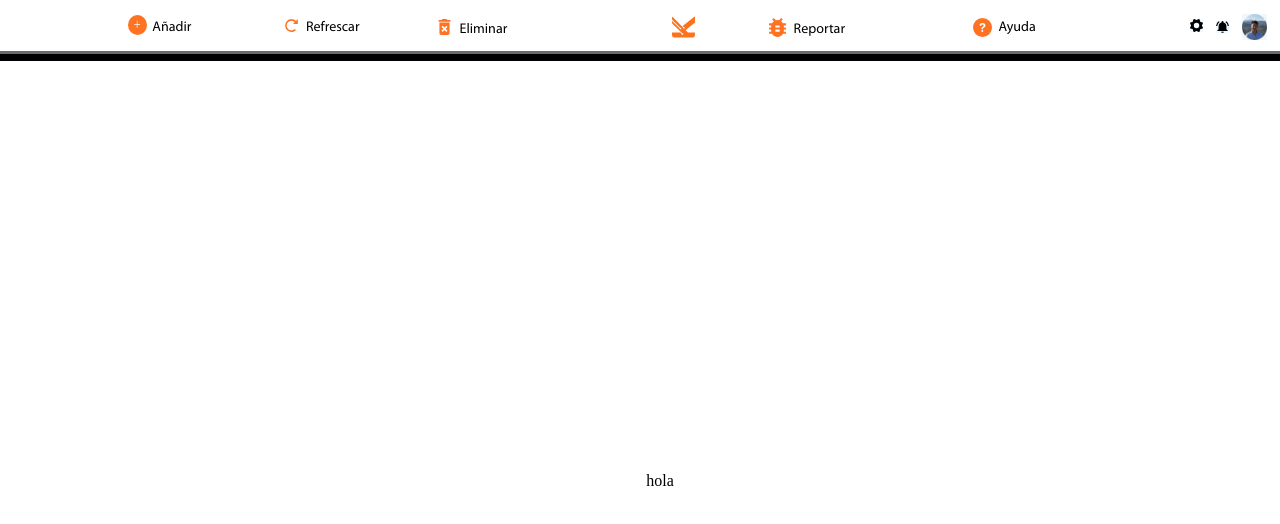
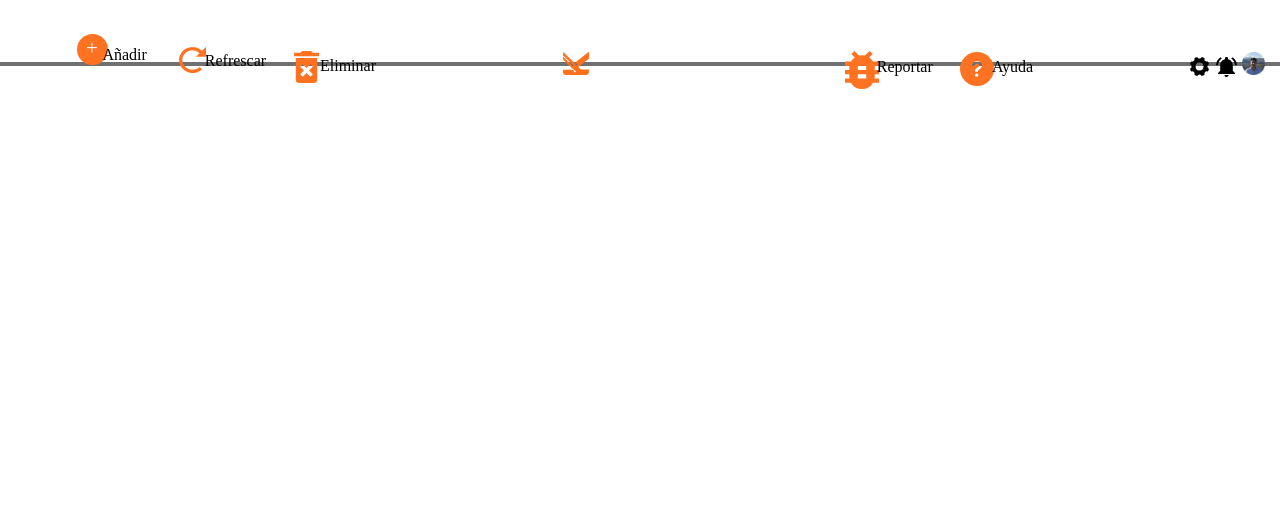
Before and after one commit to Sarasofia1214/Proyecto_HTML_S1_DiazSara-QuinonezSantiago, a plain HTML site: page index2.html in a window 1280 px wide. Drawn offline with Linux system fonts and the light colour scheme.

Commit message:
feat: :sparkles: Changing the measures

```diff
--- a/index2.html
+++ b/index2.html
@@ -7,44 +7,7 @@
     <link rel="stylesheet" href="./style/style2.css">
 </head>
 <body>
-    <div>
-    <div class="seccion_principal_header">
-        <div>
-            <img id="img_add" src="./images/img_add.svg"/>
-            <div id="add_text">Añadir</div>
-        </div>
-        <div>
-            <img id="img_arrow"src="./images/img_arrow.svg">
-            <div id="arrow_text">Refrescar</div>
-        </div>
-        <div>
-            <img id="img_trash"src="./images/img_trash.svg">
-            <div id="trash_text">Eliminar</div>
-        </div>
-        <img id="img_logo" src="./images/Logo.svg">
-        <div>
-            <div id="bug_text">Reportar</div>
-            <img id="img_bug" src="./images/img_bug.svg">
-        </div>
-        <div>
-            <div id="help_text">Ayuda</div>
-            <img id="img_help" src="./images/img_help.svg" alt="">
-        </div>
-        <img id="settings" src="./images/img_settings.svg" alt="">
-        <img id="bell" src="./images/img_bell.svg" alt="">
-        <img id="Pedro" src="./images/pp@2x.png" alt="">
-    </div>
-
-
-    <div class="seccion_principal_main">
-        <div>hola</div>
-
-    </div>
-    </div>
-
-
-
-
+    <img class="logo" src="./images/Logo.svg" alt="">
     <div class="seccion_login">
         <img src="./images/Logo2.svg" id="logo">
         <div id="text_logo">Bienvenido de nuevo</div>
@@ -52,6 +15,32 @@
         <div id="text2_logo">Pedro Felipe Gómez Bonilla</div>
         <div id="text3_logo">Usuario Administrador</div>
     </div>
-
-    <div><img class="logo" src="./images/Logo.svg" alt=""></div>
+<!---------------------------------------------------------------------------------------------->
+    <div class="container">
+        <div>
+            <img class="img_add" src="./images/img_add.svg"/>
+            <div class="add_text">Añadir</div>
+        </div>
+        <div>
+            <img class="img_arrow"src="./images/img_arrow.svg">
+            <div class="arrow_text">Refrescar</div>
+        </div>
+        <div>
+            <img class="img_trash"src="./images/img_trash.svg">
+            <div class="trash_text">Eliminar</div>
+        </div>
+        <img class="img_logo" src="./images/Logo.svg">
+        <div>
+            <img class="img_bug" src="./images/img_bug.svg">
+            <div class="bug_text">Reportar</div>
+        </div>
+        <div>
+            <img class="img_help" src="./images/img_help.svg" alt="">
+            <div class="help_text">Ayuda</div>
+        </div>
+        <img class="settings" src="./images/img_settings.svg" alt="">
+        <img class="bell" src="./images/img_bell.svg" alt="">
+        <img class="Pedro" src="./images/pp@2x.png" alt="">
+    </div>
+</body>
 </html>
--- a/style/style2.css
+++ b/style/style2.css
@@ -12,17 +12,27 @@ html, body {
     font-family: Font2;
     src: url(../fonts/MyriadPro-Light.otf);
 }
-body {
-    background: url(../images/background.png) center center;
-    background-repeat: no-repeat;
-    background-size: cover;
-    background-color: black;
-    height: 100%;
-    margin: 0;
-    padding: 0;
-    display: flex;
-    align-items: center;
-    justify-content: center;
+@keyframes back {
+    0%{
+        background: url(../images/background.png) center center;
+        background-repeat: no-repeat;
+        background-size: cover;
+        background-color: black;
+        height: 100%;
+    }
+    95%{
+        background: url(../images/background.png) center center;
+        background-repeat: no-repeat;
+        background-size: cover;
+        background-color: black;
+        height: 100%;
+    }
+    100%{background-color: white;}
+}
+@keyframes welcome {
+    50%{opacity: 100%;}
+    99.9%{opacity: 0%;}
+    100%{opacity: 0%;}
 }
 @keyframes logo {
     0%{opacity: 0%;}
@@ -32,62 +42,60 @@ body {
     99%{opacity: 100%;}
     100%{opacity: 0%;}
 }
-
+@keyframes header {
+    0%{opacity: 0%;}
+    99%{opacity: 0%;}
+    100%{opacity: 100%;}
+}
+body {
+    background-color: white;
+    animation: back 5s ease-in-out;
+}
 .logo{
-    position: fixed;
     height: 15%;
     width: 10%;
-    margin-left: -29%;
-    margin-top: -4%;
+    margin-top: 20vw;
+    margin-left: 45vw;
     animation-delay: 3s;
-    animation: logo 4.5s ease-in-out forwards;;
-
-}
-@keyframes welcome {
-    50%{opacity: 100%;}
-    99.9%{opacity: 0%;}
-    100%{opacity: 0%;}
+    animation: logo 4.5s ease-in-out forwards;
 }
 .seccion_login{
     background-color: rgb(255, 255, 255);
     border-radius: 3vw;
-    width: 45%;
-    height: 45%;
-    display: flex;
-    align-items: center;
-    justify-content: center;
-    flex-direction: column;
-    gap: 2%;
-    overflow: hidden;
+    width: 45vw;
+    height: 30vw;
     animation: welcome 4s ease-in-out forwards;
+    border: 1px solid #707070;
+    margin-left: 27vw;
+    margin-top: -18vw;
 }
 #logo{
-    top: 50%;
-    left: 50%;
-    width: 7vw;
+    width: 5vw;
     height: 6vw;
     opacity: 1;
     border-color: rgb(255, 5, 5);
-    margin-top: -1%;
-
+    margin-left: 20vw;
+    margin-top: 1vw;
 }
 #text_logo{
     font-family: "Font";
     font-size: 2vw;
     text-align: center;
     line-height: 3vw;
+    margin-top: 0.5vw;
 }
 .img_pedro{
-    width: 100%;
-    height: 100%;
-    margin-top: -10%;
+    width: 20%;
+    height: 20%;
+    margin-left: 18vw;
+    margin-top: 0.5vw;
 }
 #text2_logo{
     font-family: "Font";
     font-size: 2vw;
     text-align: center;
     line-height: 3vw;
-    margin-top: -1%;
+    margin-top: 1vw;
 }
 #text3_logo{
     font-family: "Font2";
@@ -97,169 +105,79 @@ body {
     padding: 0%;
     margin-top: -2%;
 }
-@keyframes heade {
-    0%{opacity: 0%;}
-    99%{opacity: 0%;}
-    100%{opacity: 100%;}
+.container{
+    width: 100vw;
+    height: 2vw;
+    border-bottom: 4px solid #707070;
+    margin-left: 0vw;
+    margin-top: -39vw;
 }
-.seccion_principal_header {
-    background-color: rgb(255, 255, 255);
-    width: 100vw;
-    height: 4vw;
-    position: fixed;
-    top: 0;
-    left: 0;
-    flex-direction: row;
-    align-items: center;
-    justify-content: center;
-    padding: 0%;
-    border-bottom: 0.4ch solid rgb(105, 105, 112);
-    animation: header 4.8s ease-in-out forwards;
+.img_add{
+    margin-top: -0.2vw;
+    margin-left: 6vw;
 }
-
-#img_add {
-    width: 1.5vw;
-    height: 1.5vw;
-    margin-left: 10%;
-    margin-top: 1.2%;
+.add_text{
+    margin-left: 8vw;
+    margin-top: -1.75vw;
 }
-
-#add_text {
-    width: 2vw;
-    height: 1vw;
-    font-size: 1.1vw;
-    margin-left: 11.9%;
-    margin-top: -1.5%;
-    font-family: "Font";
-}
-#img_arrow {
-    width: 1.5vw;
-    height: 1vw;
-    margin-top: -1%;
-    margin-left: 22%;
-    display: block;
-}
-#arrow_text {
-    width: 2vw;
-    height: 1vw;
-    font-size: 1.1vw;
-    margin-left: 23.9%;
-    margin-top: -1%;
-    font-family: "Font";
-}
-#img_trash{
-    width: 1.5vw;
-    height: 1.2vw;
-    margin-top: -1%;
-    margin-left: 34%;
-    display: block;
-}
-#trash_text {
-    width: 2vw;
-    height: 1vw;
-    font-size: 1.1vw;
-    margin-left: 37.9vw;
-    margin-top: -1.1%;
-    font-family: "Font1";
-}
-#img_logo{
-    width: 1.8vw;
-    height: 2vw;
-    margin-top: -1.5%;
-    margin-left: 55vw;
-    display: block;
+.img_arrow{
+    margin-left: 14vw;
+    margin-top: -0.4vw;
     position: absolute;
 }
-#trash_text {
-    width: 2vw;
-    height: 1vw;
-    font-size: 1.1vw;
-    margin-top: -1.1%;
-    margin-left: 35.9vw;
-    font-family: "Font";
-    position: relative;
-    text-align: center;
+.arrow_text{
+    margin-left: 16vw;
+    margin-top: -1vw;
 }
-
-#img_logo{
-    width: 1.8vw;
-    height: 2vw;
-    margin-top: -1.5%;
-    margin-left: 84vh;
+.img_trash{
+    margin-left: 23vw;
+    margin-top: -1.5vw;
     position: absolute;
 }
-#img_bug {
-    width: 1.5vw;
-    height: 1.5vw;
-    margin-top: -1.2vw;
-    margin-left: 60%;
+.trash_text{
+    margin-left: 25vw;
+    margin-top: -1vw;
     position: absolute;
 }
-
-#bug_text {
+.img_logo{
     width: 2vw;
-    height: 1vw;
-    font-size: 1.1vw;
-    margin-top: -1vw;
-    margin-left: 62%;
-    font-family: "Font";
+    margin-left: 44vw;
+    margin-top: -1.4vw;
     position: absolute;
 }
-#img_help{
-    width: 1.5vw;
-    height: 1.5vw;
-    margin-top: -1.2vw;
-    margin-left: 76%;
+.img_bug{
+    margin-left: 66vw;
+    margin-top: -1.5vw;
     position: absolute;
 }
-
-#help_text {
-    width: 2vw;
-    height: 1vw;
-    font-size: 1.1vw;
-    margin-top: -1.1vw;
-    margin-left: 78%;
-    font-family: "Font";
+.bug_text{
+    margin-left: 68.5vw;
+    margin-top: -0.9vw;
     position: absolute;
 }
-#settings{
-    width: 1vw;
-    height: 1vw;
-    background-color: aliceblue;
-    margin-top: -1.1vw;
-    margin-left: 93vw;
+.img_help{
+    margin-left: 75vw;
+    margin-top: -1.4vw;
     position: absolute;
 }
-
-#bell{
-    width: 1vw;
-    height: 1vw;
-    background-color: aliceblue;
-    margin-top: -1vw;
-    margin-left: 95vw;
+.help_text{
+    margin-left: 77.5vw;
+    margin-top: -0.9vw;
     position: absolute;
 }
-#Pedro{
-    width: 2vw;
-    height: 2vw;
-    background-color: aliceblue;
-    margin-top: -1.5vw;
-    margin-left: 97vw;
+.settings{
+    margin-left: 93vw;
+    margin-top: -1vw;
     position: absolute;
 }
-
-.seccion_principal_main {
-    background-color: rgb(255, 255, 255);
-    width: 100%;
-    height: 100%;
-    position: fixed;
-    margin-top: -26.5%;
-    left: 0;
-    display: flex;
-    flex-direction: column;
-    align-items: center;
-    justify-content: center;
-    padding: 20px;
-    border-bottom: 0.4ch solid rgb(105, 105, 112);
-    animation: header 4.8s ease-in-out forwards;
+.bell{
+    margin-left: 95vw;
+    margin-top: -1vw;
+    position: absolute;
 }
+.Pedro{
+    margin-left: 97vw;
+    margin-top: -1.4vw;
+    position: absolute;
+    width: 1.8vw;
+}
```
